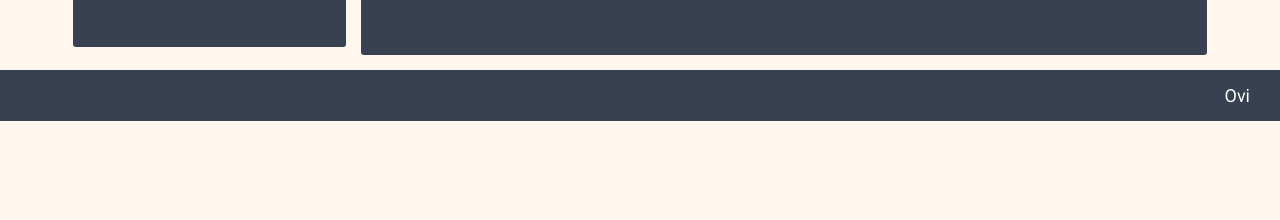
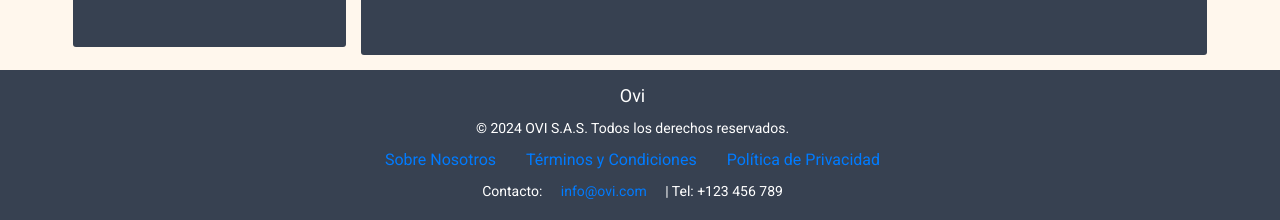
Before and after one commit to Mgomez65/Ovi-Wep-, a React (Vite) app in the folder front/: page /register in a window 1280 px wide. Shown: the part 640-860 px from the top of the page. Before the commit the page ends 800 px from the top, so only its background shows below. Built offline with nearby package versions, Linux system fonts and the light colour scheme; no server answers.

Commit message:
Agregue lo que faltaba al footer

```diff
--- a/front/src/components/footer.jsx
+++ b/front/src/components/footer.jsx
@@ -4,6 +4,24 @@ function Footer() {
   return (
     <footer className="footer">
       <section className="seccionFooter">Ovi</section>
+      {/* Créditos y Derechos Reservados */}
+      <div className="footer-section">
+        <p>© 2024 OVI S.A.S. Todos los derechos reservados.</p>
+      </div>
+
+      {/* Enlaces Importantes */}
+      <div className="footer-section">
+        <nav>
+          <a href="/about" className="footer-link">Sobre Nosotros</a>
+          <a href="/terms" className="footer-link">Términos y Condiciones</a>
+          <a href="/privacy" className="footer-link">Política de Privacidad</a>
+        </nav>
+      </div>
+
+      {/* Información de Contacto */}
+      <div className="footer-section">
+        <p>Contacto: <a href="mailto:info@ovi.com" className="footer-link">info@ovi.com</a> | Tel: +123 456 789</p>
+      </div>
     </footer>
   );
 }
--- a/front/src/styles/footer.css
+++ b/front/src/styles/footer.css
@@ -8,10 +8,29 @@ body {
     padding: 10px;
     background-color: #374151;
     padding-right: 25px;
+    text-align: center;
 }
 
 .seccionFooter {
-    text-align: right;
     margin: 5px;
     font-size: 18px;
 }
+
+.footer-section {
+  margin-bottom: 10px;
+}
+
+.footer-link {
+  margin: 0 15px;
+  color: #007BFF;
+  text-decoration: none;
+}
+
+.footer-link:hover {
+  text-decoration: underline;
+}
+
+.footer p {
+  font-size: 14px;
+  color: #ffffff;
+}
--- a/front/src/styles/informe.css
+++ b/front/src/styles/informe.css
@@ -1,7 +1,7 @@
 .containerTituloFechas {
     background-color: #374151;
     padding: 10px;
-    margin: 10px;
+    margin: 20px;
     border-radius: 3px;
     margin-left: 4.5%;
     margin-right: 4.5%;
@@ -38,7 +38,7 @@
 }
 
 .containerDescripcion {
-    margin: 10px;
+    margin: 20px;
     padding: 10px;
     background-color: #374151;
     border-radius: 3px;
@@ -77,7 +77,7 @@
 .containerImagenes {
     background-color: #374151;
     padding: 10px;
-    margin: 10px;
+    margin: 20px;
     border-radius: 3px;
     position: relative;
     margin-left: 4.5%;
```
